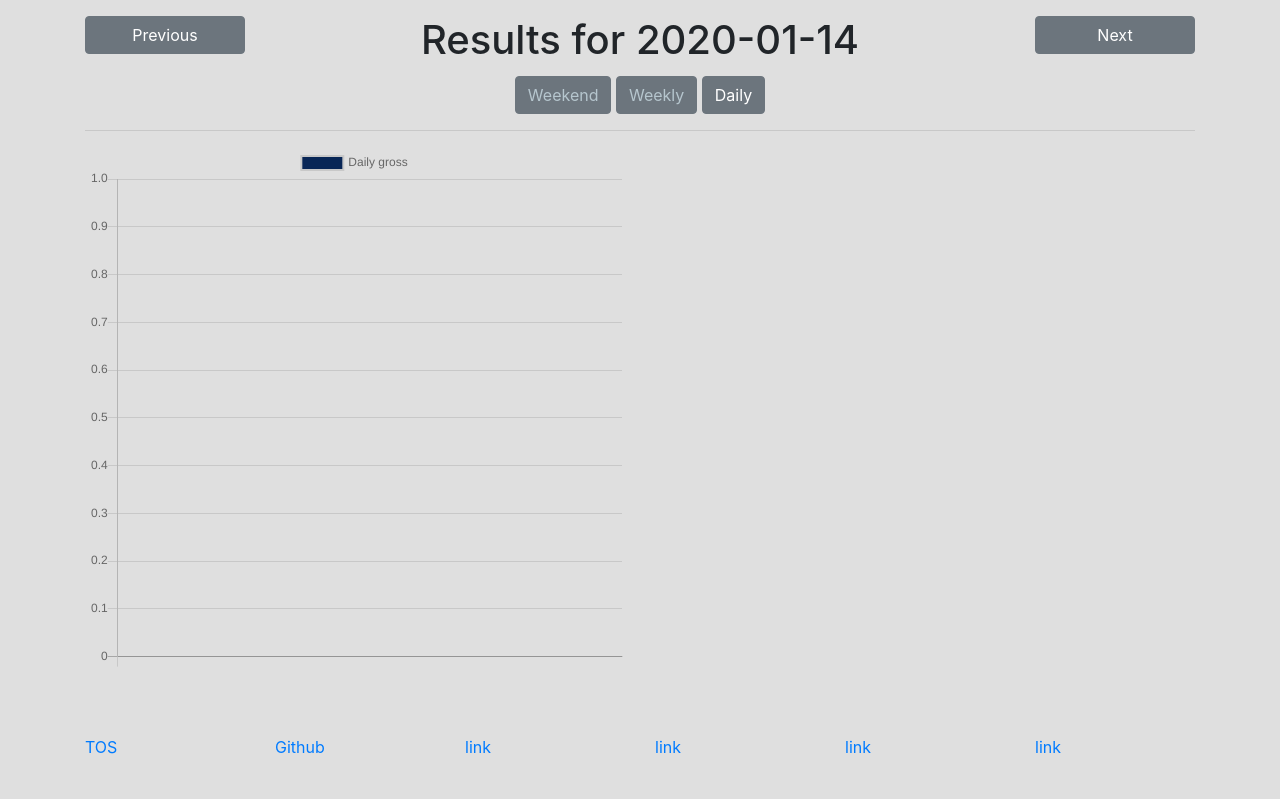
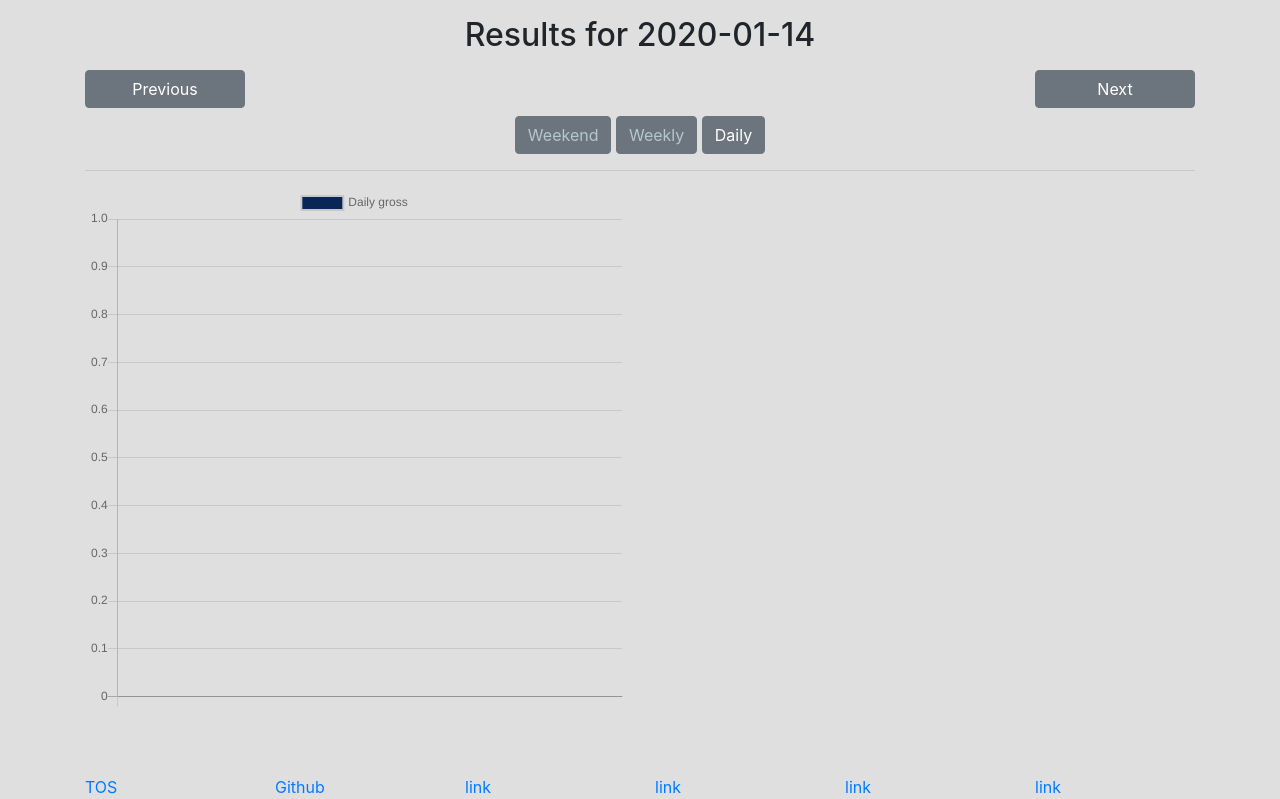
Before and after one commit to AndrewJager/box-office-studio, a Flask app: page /boxoffice/daily in a window 1280 px wide. Shown: the part 56-855 px from the top of the page. Before the commit the page ends 810 px from the top, so only its background shows below. Run offline with Flask 2, Linux system fonts and the light colour scheme; tables that the repository leaves empty hold one stand-in row (values such as "Sample post"); some libraries are stand-ins or nearby versions.

Commit message:
Rearraign buttons

```diff
--- a/project/schedule/templates/boxoffice.html
+++ b/project/schedule/templates/boxoffice.html
@@ -8,8 +8,17 @@
 
 {% block content %}
 
-<div class="row pt-3">
-    <div class="col-sm-2">
+<div class="row mt-3">
+    <div class="col-sm-12 text-center">
+        {% if data['type'] == 'daily' %}
+            <h2>Results for {{ data['date'] }}</h2>
+        {% else %}
+            <h2>Results for {{ data['startdate'] }} - {{ data['date'] }}</h2>
+        {% endif %}
+    </div>
+</div>
+<div class="row">
+    <div class="col-sm-2 text-center mt-2">
         {% if data['type'] == 'weekly' %}
             <a class="btn btn-secondary btn-block" href= "/boxoffice/weekly/{{ offset - 1 }}">Previous</a>
         {% endif %}
@@ -20,14 +29,8 @@
             <a class="btn btn-secondary btn-block" href= "/boxoffice/daily/{{ offset - 1 }}">Previous</a>
         {% endif %}
     </div>
-    <div class="col-sm-8 text-center">
-        {% if data['type'] == 'daily' %}
-            <h1>Results for {{ data['date'] }}</h1>
-        {% else %}
-            <h1>Results for {{ data['startdate'] }} - {{ data['date'] }}</h1>
-        {% endif %}
-    </div>
-    <div class="col-sm-2">
+    <div class="col-sm-8"></div>
+    <div class="col-sm-2 text-center mt-2">
         {% if data['type'] == 'weekly' %}
             <a class="btn btn-secondary btn-block" href= "/boxoffice/weekly/{{ offset + 1 }}">Next</a>
         {% endif %}
@@ -40,7 +43,7 @@
     </div>
 </div>
 <div class="row">
-    <div class="col-sm text-center mt-1">
+    <div class="col-sm text-center mt-2">
         {% if data['type'] == 'weekly' %}
             <a class="btn btn-secondary text-custom {{ 'active-custom' if data['type'] == 'weekend' else '' }}" href="/boxoffice/weekend/{{ offset }}">Weekend</a>
             <a class="btn btn-secondary text-custom {{ 'active-custom' if data['type'] == 'weekly' else '' }}" href="/boxoffice/weekly/{{ offset }}">Weekly</a>
```
